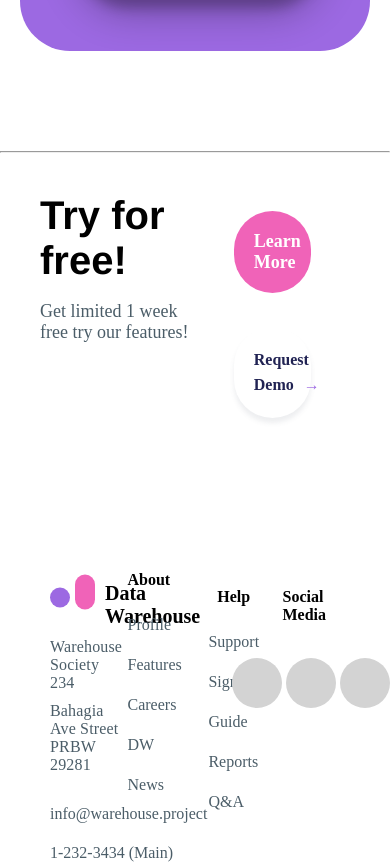
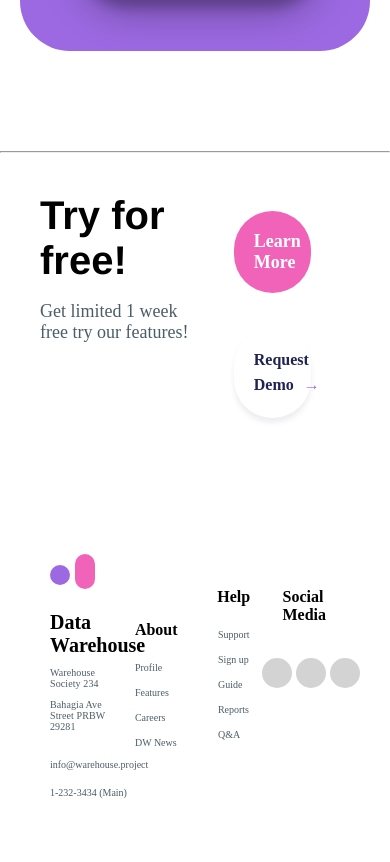
Before and after one commit to seanphenomenon/seanphenomenon.github.io, a website built with webpack: page index.html in a window 390 px wide. Shown: the part 4967-5829 px from the top of the page. Built offline with nearby package versions, Linux system fonts and the light colour scheme.

Commit message:
edited footer containers

```diff
--- a/index.html
+++ b/index.html
@@ -36,7 +36,6 @@
               <a class="nav__link" href="#">Signup</a>
             </li>
           </ul>
-
         </div>
       </div>
       <div class="nav__demo__button--active">
@@ -68,11 +67,11 @@
       <img src="/images/image1 1.svg" />
     </div>
   </section>
-  <section >
+  <section>
     <div class='storage__container'>
       <div class='content'>
         <div class='col'>
-          <img src="/images/image2.svg" height='90%'/>
+          <img src="/images/image2.svg" height='90%' />
         </div>
         <div class='col' id='storage-paragraph'>
           <h1 class="storage__title">We are a high-level data storage bank</h1>
@@ -207,10 +206,11 @@
         </div>
       </div>
       <div class='footer__container__2'>
-        <div class='footer__container__c' style='align-items:flex-start'>
+        <div class='footer__container__c' style='align-items:flex-start' id='company-contact'>
           <div class='footer__logo footer__logo--active'>
             <img src="/images/Rectangle 32.svg" width='20px' style='margin-bottom: 5px; margin-right: 5px;' />
-            <img src="/images/Rectangle 33.svg" width='20px' style='margin-bottom: 1em; margin-right:10px' />
+            <span><img src="/images/Rectangle 33.svg" width='20px'
+                style='margin-bottom: 1em; margin-right:10px' /></span>
             <div>
               <h3 style=" margin-top:10px;">Data Warehouse</h3>
             </div>
--- a/styles.css
+++ b/styles.css
@@ -216,8 +216,9 @@ nav {
   padding-left: 15px;
   padding-right: 15px;
 }
-#storage-paragraph{
-  position:relative;
+
+#storage-paragraph {
+  position: relative;
   top: 80px;
 }
 
@@ -479,8 +480,9 @@ nav {
   display: flex;
   flex-direction: column;
   width: 100vw;
-  height: 100%;
+  min-height: 100%;
   padding: 40px;
+
 }
 
 .footer__container1 {
@@ -677,10 +679,12 @@ nav {
     display: block;
     cursor: pointer;
   }
-  .hero__title{
-    font-size:50px;
+
+  .hero__title {
+    font-size: 50px;
   }
-  .hero__image{
+
+  .hero__image {
     display: none;
   }
 
@@ -688,12 +692,15 @@ nav {
   .storage__text {
     font-size: 16px;
   }
-  .storage__container{
-    width:100%;
+
+  .storage__container {
+    width: 100%;
   }
-  #storage-paragraph{
+
+  #storage-paragraph {
     top: 0;
   }
+
   /*--- TESTIMONIALS SECTION ---*/
   .card-container__jenny {
     width: 260px;
@@ -784,36 +791,45 @@ nav {
     text-align: center;
     padding: 0;
   }
+
+  .footer__container2 {
+    flex-wrap: wrap;
+  }
 }
 
 @media screen and (max-width: 600px) {
+
+  /*--- STORAGE SECTION ---*/
   .storage__content {
     height: 5%;
   }
 
   .storage__title {
     font-size: 22px;
-    padding:10px;
+    padding: 10px;
     width: 480px;
   }
 
   .storage__text {
     font-size: 16px;
-    padding:10px;
+    padding: 10px;
   }
-  .storage__container{
-    padding:15px;
-    margin:0
+
+  .storage__container {
+    padding: 15px;
+    margin: 0
   }
 
   .content .col {
-   padding: 0;
-   max-width: 430px;
+    padding: 0;
+    max-width: 430px;
 
   }
-  .col img{
-    width:400px;
+
+  .col img {
+    width: 400px;
   }
+
   /*--- FEATURES SECTION ---*/
 
   .box__image img {
@@ -846,4 +862,28 @@ nav {
     padding: 0;
   }
 
+  /*--- FOOTER SECTION ---*/
+  .footer__logo {
+    flex-wrap: wrap;
+    margin-top: 0;
+  }
+
+  #company-contact {
+    font-size: 10px;
+  }
+
+
+  .footer__container__c a {
+    font-size: 10px;
+  }
+
+  .footer__container__2 {
+    /* display: block; */
+  }
+
+  .footer__social__icons {
+    height: 30px;
+    width: 30px;
+  }
+
 }
```
Lines whose indentation alone changed are shown as unchanged.
